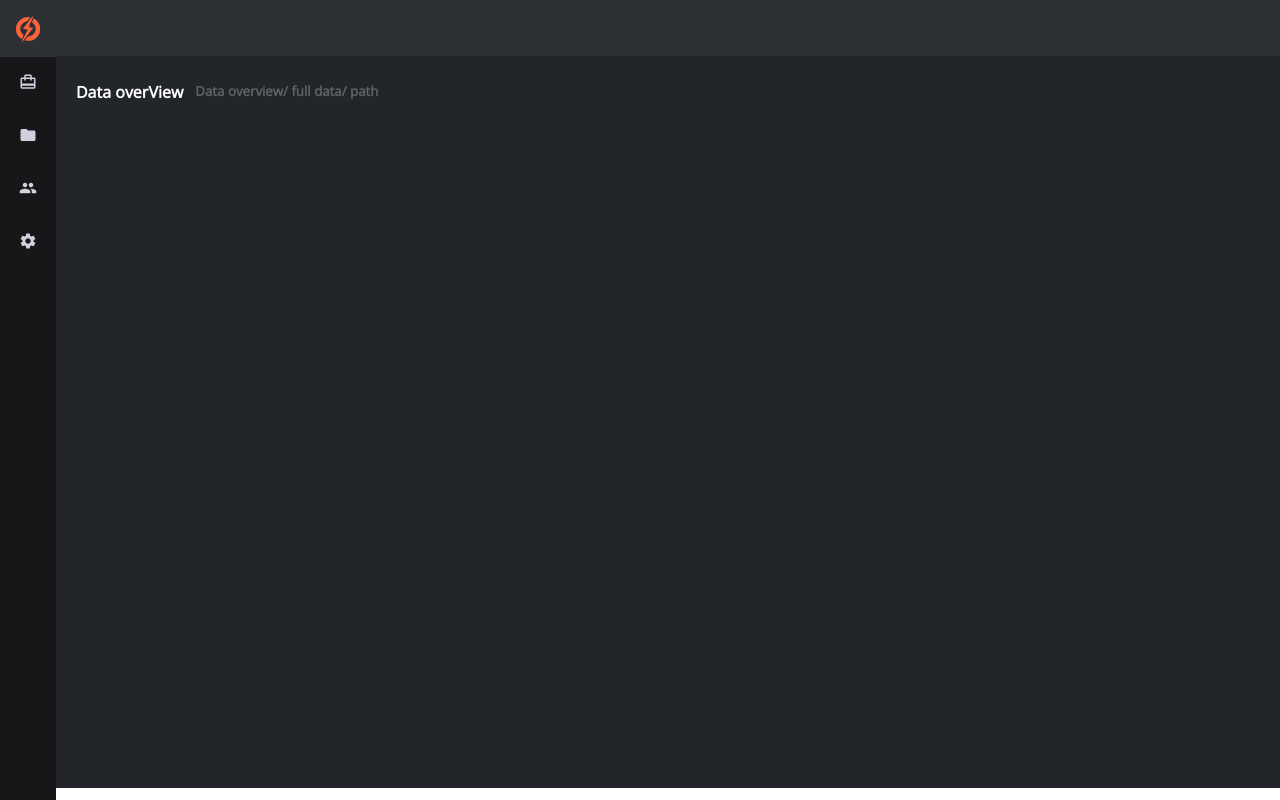
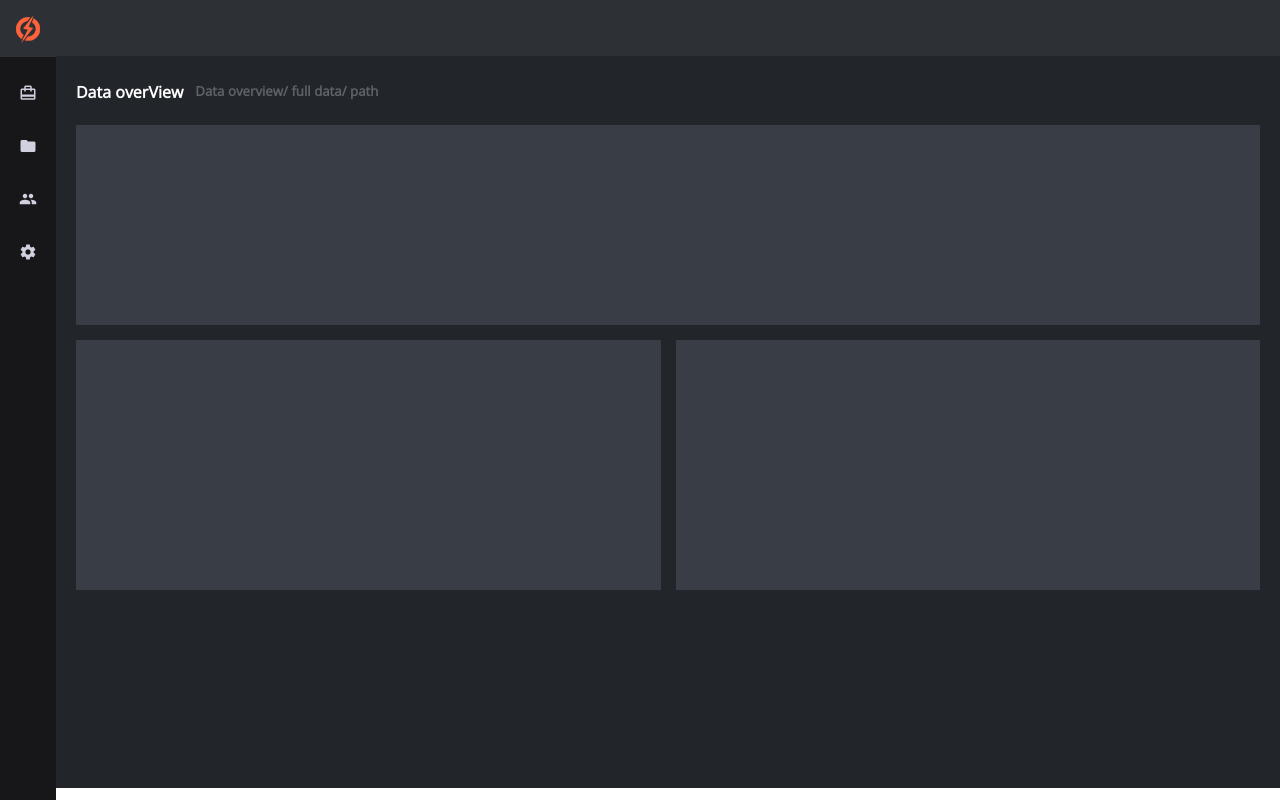
Before and after one commit to neoito-hub/sidebar-plugin-demo, an Angular app: page / in a window 1280 px wide. Built offline with nearby package versions, Linux system fonts and the light colour scheme.

Commit message:
Add dashboard component

```diff
--- a/src/app/component/content/content.component.html
+++ b/src/app/component/content/content.component.html
@@ -3,4 +3,5 @@
     <h4>Data overView</h4>
     <h5>Data overview/ full data/ path</h5>
   </div>
+  <dashboard></dashboard>
 </main>
--- /dev/null
+++ b/src/app/component/dashboard/dashboard.component.html
@@ -0,0 +1,8 @@
+<section>
+  <div class="dash-row1">
+  </div>
+  <div class="dash-row2">
+    <div class="dash-left"></div>
+    <div class="dash-right"></div>
+  </div>
+</section>
--- /dev/null
+++ b/src/app/component/dashboard/dashboard.component.scss
@@ -0,0 +1,19 @@
+.dash-row1 {
+  height: 200px;
+  background: #393d46;
+  margin-bottom: 15px;
+}
+.dash-row2 {
+  display: flex;
+  width: 100%;
+  margin-bottom: 15px;
+  .dash-left,
+  .dash-right {
+    height: 250px;
+    background: #393d46;
+    width: 50%;
+  }
+  .dash-left {
+    margin-right: 15px;
+  }
+}
--- /dev/null
+++ b/src/app/component/dashboard/dashboard.component.ts
@@ -0,0 +1,12 @@
+import { Component, OnInit } from '@angular/core';
+
+@Component({
+  selector: 'dashboard',
+  templateUrl: './dashboard.component.html',
+  styleUrls: ['./dashboard.component.scss']
+})
+export class DashboardComponent implements OnInit {
+  constructor() {}
+
+  ngOnInit() {}
+}
--- a/src/app/component/sidebar/sidebar.component.scss
+++ b/src/app/component/sidebar/sidebar.component.scss
@@ -21,6 +21,7 @@
   .toggle-icon {
     padding: 0px;
     background: #2d3035;
+    margin-bottom: 11px;
   }
   .toggle-icon img {
     padding: 13px 0px 7px 0px;
--- a/src/app/container/layout/layout.module.ts
+++ b/src/app/container/layout/layout.module.ts
@@ -4,6 +4,7 @@ import { SidebarComponent } from '../../component/sidebar/sidebar.component';
 import { TopbarComponent } from '../../component/topbar/topbar.component';
 import { ContentComponent } from '../../component/content/content.component';
 import { LayoutComponent } from './layout.component';
+import { DashboardComponent } from '../../component/dashboard/dashboard.component';
 
 @NgModule({
   imports: [CommonModule],
@@ -11,7 +12,8 @@ import { LayoutComponent } from './layout.component';
     SidebarComponent,
     TopbarComponent,
     ContentComponent,
-    LayoutComponent
+    LayoutComponent,
+    DashboardComponent
   ],
   exports: []
 })
```
Also changed, not shown: 1 other file (tests, documents, lock files or other folders).
